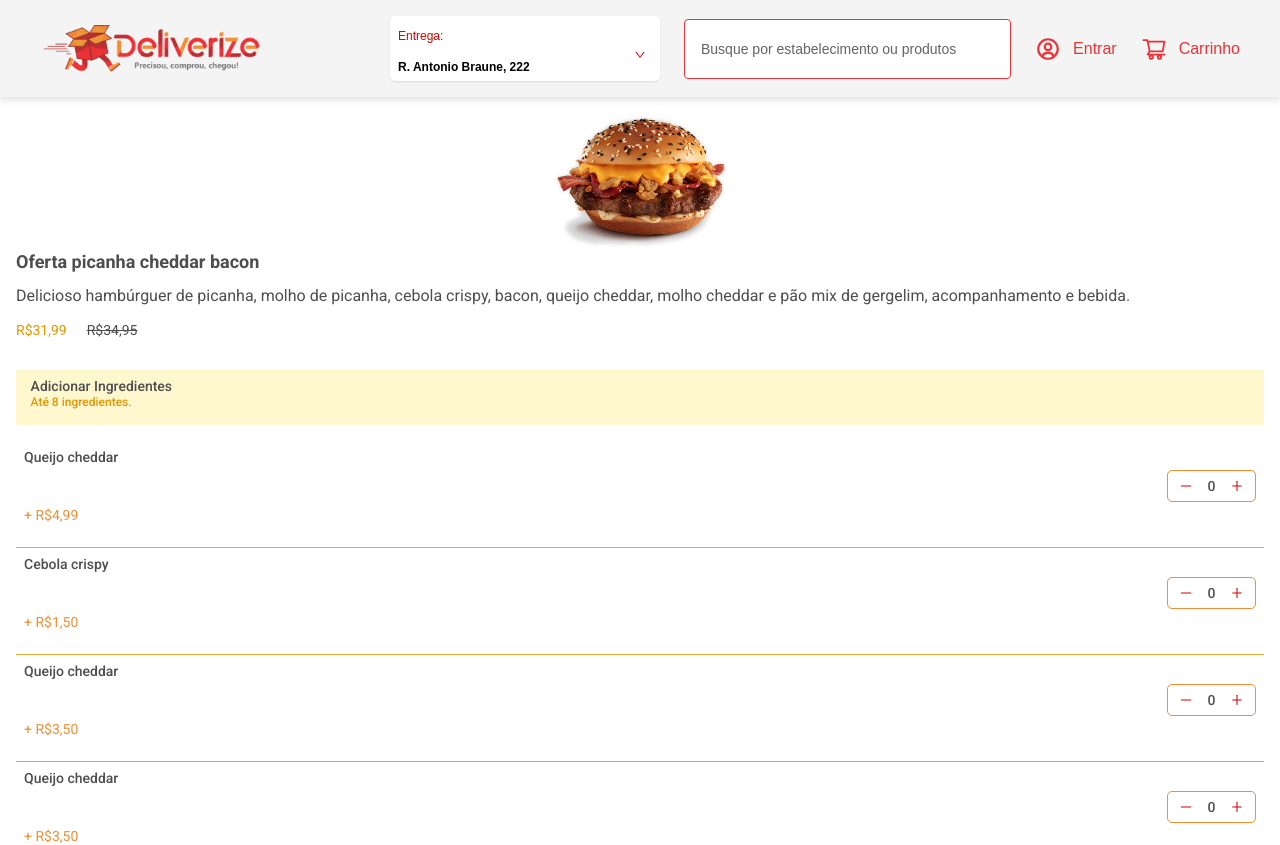
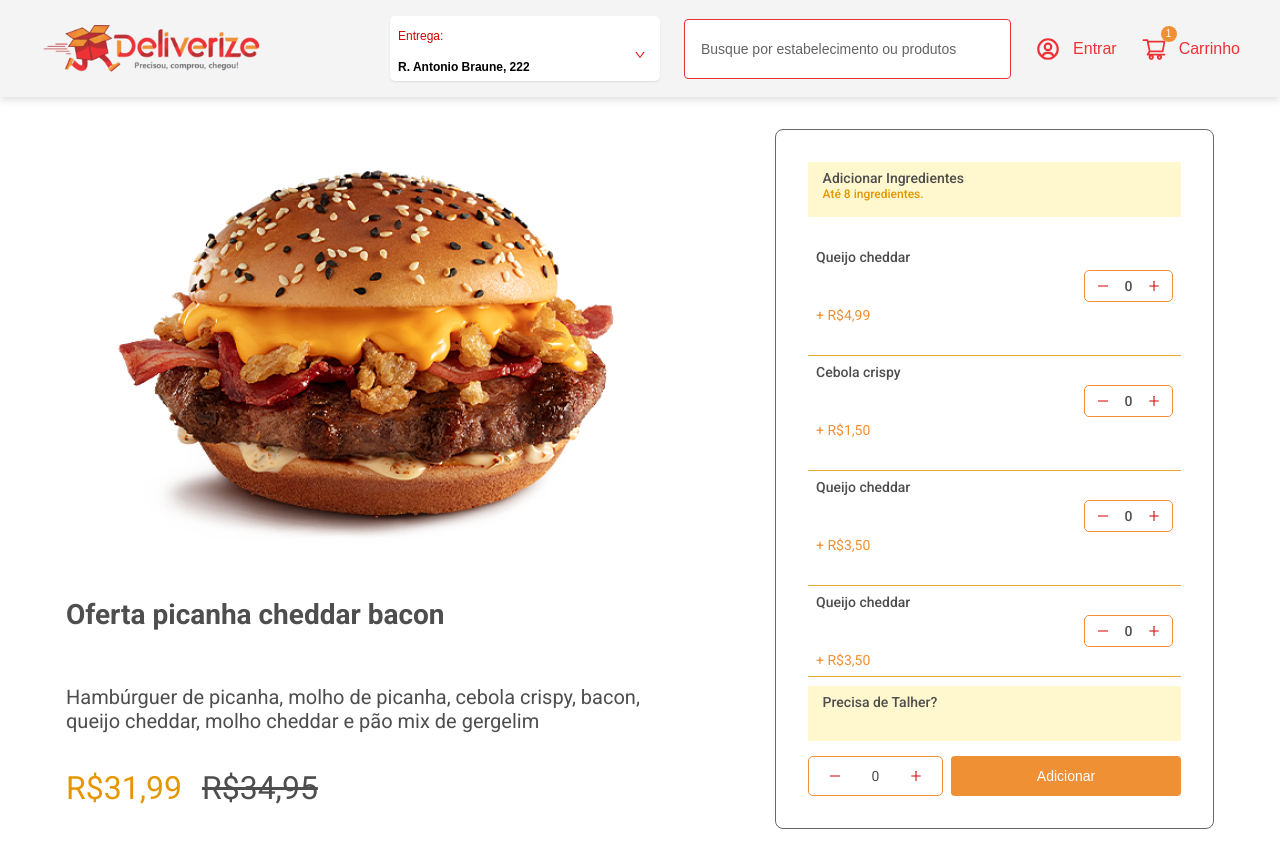
Before and after one commit to andreydantasvf/Deliverize, a React (Vite) app: page / in a window 1280 px wide. Shown: the top 845 px of the page. Built offline with nearby package versions, Linux system fonts and the light colour scheme.

Commit message:
ADd responsive layout desktop in main section

```diff
--- a/src/App.tsx
+++ b/src/App.tsx
@@ -3,7 +3,7 @@ import { IncrementButton } from "./components/IncrementButton"
 import { Ingredient } from "./components/Ingredient"
 import { Label } from "./components/Label"
 
-import { Container, ImageSnack, Prices, Ingredients, Option, Buttons } from "./styles"
+import { Container, Content, ImageSnack, Prices, Form, Ingredients, Option, Buttons } from "./styles"
 
 function App() {
 
@@ -12,19 +12,21 @@ function App() {
       <Header />
 
       <Container>
+        <Content>
           <ImageSnack>
             <img src="/Lanche.png" alt="Picanha cheddar bacon" />
           </ImageSnack>
 
           <h1>Oferta picanha cheddar bacon</h1>
-        <span>Delicioso hambúrguer de picanha, molho de picanha, cebola crispy, bacon, queijo cheddar, molho cheddar e pão mix de gergelim, acompanhamento e bebida.</span>
+          <span>Hambúrguer de picanha, molho de picanha, cebola crispy, bacon, queijo cheddar, molho cheddar e pão mix de gergelim</span>
 
           <Prices>
             <span>R$31,99</span>
             <span>R$34,95</span>
           </Prices>
+        </Content>
 
-        <form>
+        <Form>
           <Label
             title="Adicionar Ingredientes"
             subtitle="Até 8 ingredientes."
@@ -66,8 +68,8 @@ function App() {
             <IncrementButton />
             <button>Adicionar</button>
           </Buttons>
-        </form>
-      </Container>
+        </Form>
+      </Container >
     </>
   )
 }
--- a/src/components/Header/index.tsx
+++ b/src/components/Header/index.tsx
@@ -29,6 +29,7 @@ export function Header() {
         <Icon>
           <AiOutlineShoppingCart />
           Carrinho
+          <div>1</div>
         </Icon>
       </Nav>
     </Container>
--- a/src/components/Header/styles.ts
+++ b/src/components/Header/styles.ts
@@ -104,7 +104,27 @@ export const Icon = styled.button`
   color: #ED3237;
   line-height: 1.7rem;
 
+  position: relative;
+
   > svg {
     font-size: 2.6rem;
   }
+
+  > div {
+    width: 1.6rem;
+    height: 1.6rem;
+    border-radius: 50%;
+    background: #F09035;
+    padding: .3rem .5rem;
+
+    display: flex;
+    align-items: center;
+    justify-content: center;
+
+    position: absolute;
+    top: -1rem;
+    left: 2rem;
+    color: #FFF;
+    font-size: 1rem;
+  }
 `;
--- a/src/components/Ingredient/styles.ts
+++ b/src/components/Ingredient/styles.ts
@@ -23,4 +23,8 @@ export const Container = styled.div`
     font-weight: 400;
     color: #F09035;
   }
+
+  @media(min-width: 980px) {
+    margin-top: 2.4rem;
+  }
 `;
--- a/src/components/Label/styles.ts
+++ b/src/components/Label/styles.ts
@@ -4,7 +4,6 @@ export const Container = styled.div`
   background: rgba(253, 215, 14, 0.2);
   padding: .8rem 1.46rem 0;
   height: 5.5rem;
-  margin-top: 3.2rem;
 
   font-weight: 500;
   font-size: 1.4rem;
--- a/src/styles.ts
+++ b/src/styles.ts
@@ -4,9 +4,23 @@ export const Container = styled.main`
   width: 100%;
   padding: 1.6rem;
 
+  @media(min-width: 980px) {
+    padding: 0 6.6rem;
+
+    display: flex;
+    justify-content: space-between;
+    gap: 11.2rem;
+  }
+`;
+
+export const Content = styled.div`
+  display: flex;
+  flex-direction: column;
+  justify-content: center;
+
   > h1 {
     font-size: 1.8rem;
-    margin-top: 2.4rem 0 1.6rem;
+    margin: 2.4rem 0 1.6rem;
     line-height: 1.6rem;
   }
 
@@ -14,6 +28,23 @@ export const Container = styled.main`
     display: block;
     margin-top: 1.6rem;
     line-height: 2rem;
+  }
+
+  @media(min-width: 980px) {
+    max-width: 60rem;
+
+    > h1 {
+      font-size: 2.8rem;
+      line-height: 100%;
+      padding: 2rem 0;
+    }
+
+    > span {
+      font-size: 2rem;
+      line-height: 120%;
+      margin-top: 2rem;
+      padding-bottom: 2rem;
+    }
   }
 `;
 
@@ -23,6 +54,15 @@ export const ImageSnack = styled.div`
   display: flex;
   align-items: center;
   justify-content: center;
+
+  > img {
+    width: 100%;
+    max-width: 60rem;
+  }
+
+  @media(min-width: 980px) {
+    margin-top: 5rem;
+  }
 `;
 
 export const Prices = styled.div`
@@ -42,11 +82,35 @@ export const Prices = styled.div`
   > span:nth-child(2) {
     text-decoration-line: line-through;
   }
+
+  @media(min-width: 980px) {
+    font-size: 3.2rem;
+    line-height: 120%;
+  }
+`;
+
+export const Form = styled.form`
+  margin-top: 3.2rem;
+
+  @media(min-width: 980px) {
+    width: 100%;
+    max-width: 43.9rem;
+    padding: 3.2rem;
+    border: 1px solid #686868;
+    border-radius: .8rem;
+  }
 `;
 
 export const Ingredients = styled.div`
   > div + div {
     border-top: 1px solid #E8A634;
+  }
+
+  @media(min-width: 980px) {
+    > div:nth-last-child(1) {
+      border-bottom: 1px solid #E8A634;
+      margin-bottom: .9rem;
+    }
   }
 `;
 
@@ -73,9 +137,13 @@ export const Option = styled.div`
       background-color: #FEBC10;
     }
   }
+
+  @media(min-width: 980px) {
+    display: none;
+  }
 `;
 
-export const Buttons = styled.div `
+export const Buttons = styled.div`
   width: 100%;
   margin-top: 4.8rem;
 
@@ -99,4 +167,8 @@ export const Buttons = styled.div `
     font-size: 1.4rem;
     color: #FFF;
   }
+
+  @media(min-width: 980px) {
+    margin-top: 1.5rem;
+  }
 `;
```
Also changed, not shown: public/Lanche.png. Lines whose indentation alone changed are shown as unchanged.
